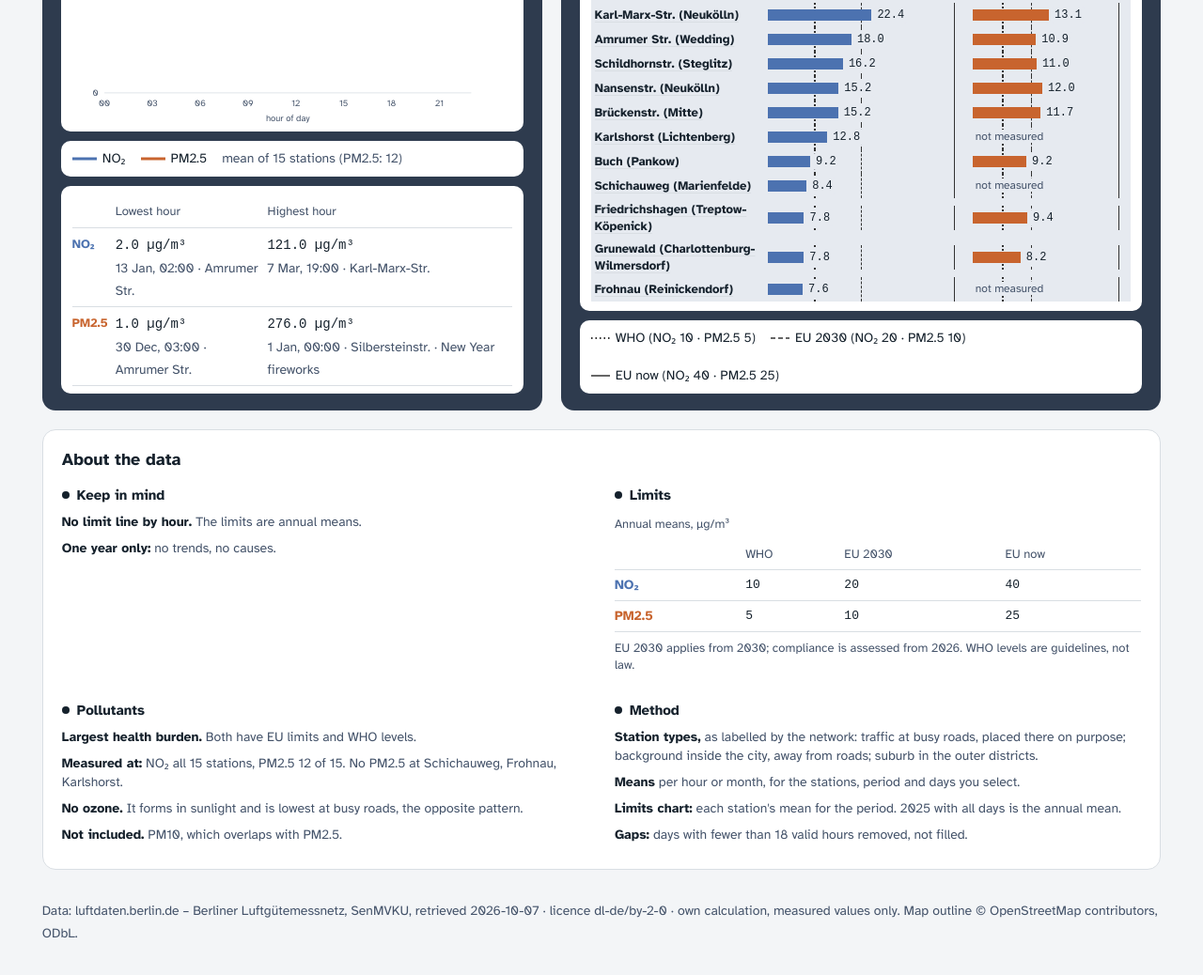
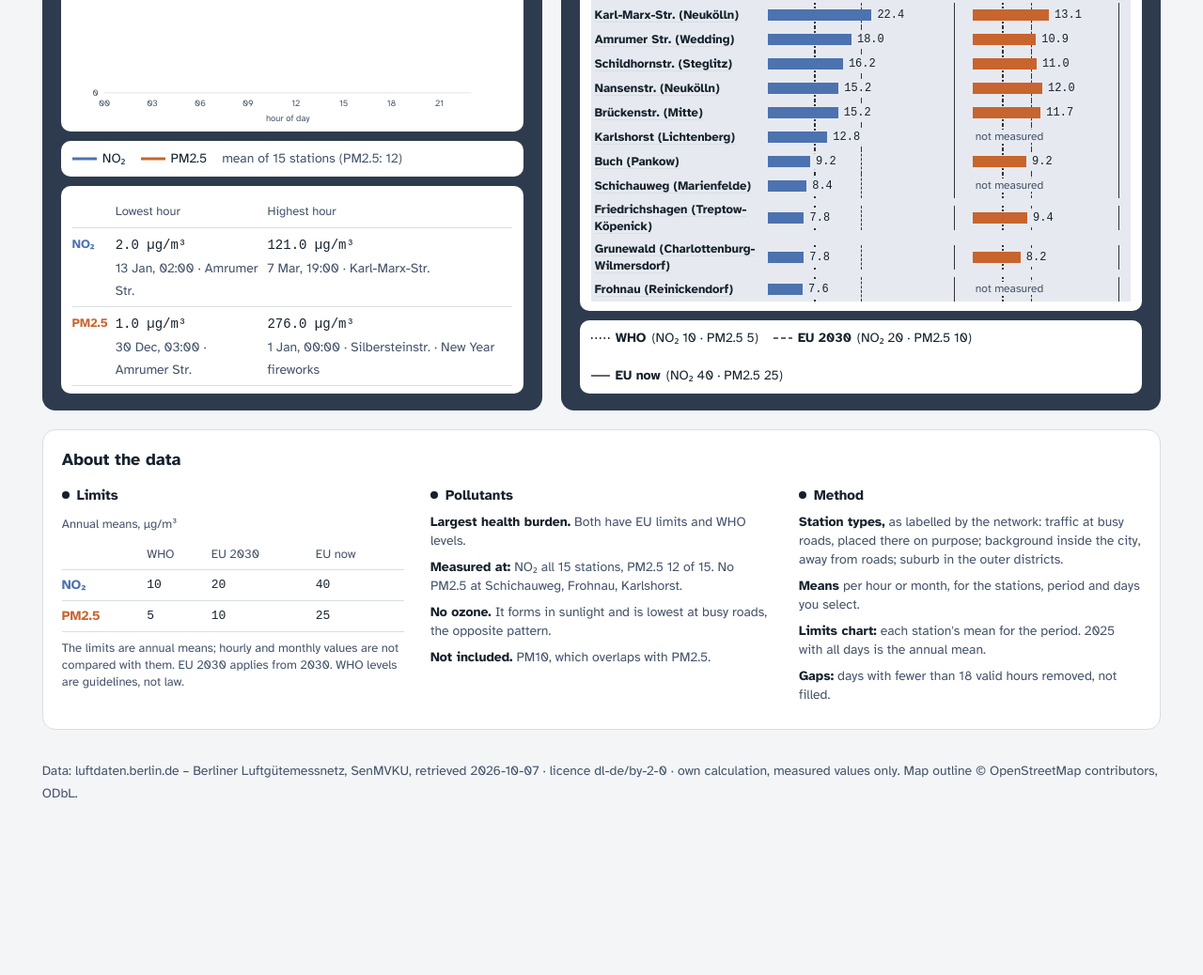
Before and after one commit to petrakuhnle/Air_Quality_Project, a plain HTML site: page app/index.html in a window 1280 px wide. Shown: the part 1108-2146 px from the top of the page at 94% size. After the commit the page ends 1997 px from the top, so only its background shows below. Drawn offline with Linux system fonts and the light colour scheme; a web font is replaced by a local one.

Commit message:
index: Context info and design changes

```diff
--- a/app/index.html
+++ b/app/index.html
@@ -157,7 +157,7 @@ tr.on .bar .na { background: var(--select-tint); }
 /* Notes at the bottom: quiet, typed by a coloured tag only */
 #s-notes h2 { margin-bottom: 14px; }
 #s-notes .lead { margin: 2px 0 14px; font-size: 14px; color: var(--secondary); }
-.notes { display: grid; grid-template-columns: repeat(4, minmax(0, 1fr)); gap: 28px; }
+.notes { display: grid; grid-template-columns: repeat(3, minmax(0, 1fr)); gap: 28px; }
 .note-col h3 { display: flex; align-items: center; gap: 8px; font-size: 15px; line-height: 22px; margin: 0 0 8px; color: var(--ink); }
 .note-col .dot { width: 8px; height: 8px; border-radius: 50%; background: var(--ink); flex: none; }
 .notes ul { margin: 0; padding-left: 0; list-style: none; font-size: 14px; line-height: 20px; color: var(--secondary); }
@@ -174,7 +174,6 @@ table.levels .pm25 { color: var(--pm25); font-weight: 700; }
 footer { padding: 0 var(--edge) 32px; color: var(--secondary); font-size: 14px; }
 .error { max-width: 1680px; margin: 0 auto; padding: 24px var(--edge); font-size: 18px; }
 
-@media (max-width: 1400px) and (min-width: 1101px) { .notes { grid-template-columns: repeat(2, minmax(0, 1fr)); } }
 /* Smaller laptops and tablets: one column in reading order */
 @media (max-width: 1100px) {
   .grid { grid-template-columns: minmax(0, 1fr); grid-template-areas: "pol" "map" "station" "sel" "when" "limits" "notes"; }
@@ -264,10 +263,6 @@ footer { padding: 0 var(--edge) 32px; color: var(--secondary); font-size: 14px;
   <section class="card" id="s-notes" aria-labelledby="h-notes">
     <h2 id="h-notes">About the data</h2>
     <div class="notes">
-      <div class="note-col care">
-        <h3><span class="dot" aria-hidden="true"></span>Keep in mind</h3>
-        <ul id="care-list"></ul>
-      </div>
       <div class="note-col">
         <h3><span class="dot" aria-hidden="true"></span>Limits</h3>
         <table class="levels">
@@ -276,7 +271,7 @@ footer { padding: 0 var(--edge) 32px; color: var(--secondary); font-size: 14px;
           <tr><th scope="row" class="no2">NO₂</th><td>10</td><td>20</td><td>40</td></tr>
           <tr><th scope="row" class="pm25">PM2.5</th><td>5</td><td>10</td><td>25</td></tr>
         </table>
-        <p class="fine">EU 2030 applies from 2030; compliance is assessed from 2026. WHO levels are guidelines, not law.</p>
+        <p class="fine">The limits are annual means; hourly and monthly values are not compared with them. EU 2030 applies from 2030. WHO levels are guidelines, not law.</p>
       </div>
       <div class="note-col">
         <h3><span class="dot" aria-hidden="true"></span>Pollutants</h3>
@@ -507,7 +502,7 @@ function drawLimits() {
     `<colgroup><col style="width:32%"><col style="width:38%"><col style="width:30%"></colgroup>` +
     `<thead><tr><th scope="col">Station</th>${head}</tr></thead><tbody>${body}</tbody>`;
   el("limits-legend").innerHTML = REFS.map(([k, n, , dash]) =>
-    `<span>${keyLine(dash)}${n} (NO₂ ${D.limits["NO2"][k]} · PM2.5 ${D.limits["PM2.5"][k]})</span>`).join("");
+    `<span>${keyLine(dash)}<b>${n}</b> (NO₂ ${D.limits["NO2"][k]} · PM2.5 ${D.limits["PM2.5"][k]})</span>`).join("");
   el("g-limits").querySelectorAll(".linkbtn").forEach(b => { b.onclick = () => selectOne(b.dataset.code); });
   el("limits-period").textContent = isAnnual() ? "· annual mean 2025" : `· ${periodName()} · ${daysName()}`;
 }
@@ -688,14 +683,6 @@ function renderMap() {
 
 // ---------- notes at the bottom ----------
 function renderNotes() {
-  const items = [];
-  items.push(S.view === "hour"
-    ? "<b>No limit line by hour.</b> The limits are annual means."
-    : "<b>Monthly means</b> are not compared with the annual limits.");
-  if (!isAnnual()) items.push("<b>Part of the year:</b> the limits chart is a yardstick only.");
-  if (S.view === "month" || S.month === 3) items.push("<b>March 2025:</b> exceptional high-pressure weather (DWD).");
-  items.push("<b>One year only:</b> no trends, no causes.");
-  el("care-list").innerHTML = items.map(t => `<li>${t}</li>`).join("");
   el("no-pm25").textContent = D.stations.filter(x => !x.pm25).map(street).join(", ");
 }
 
```
